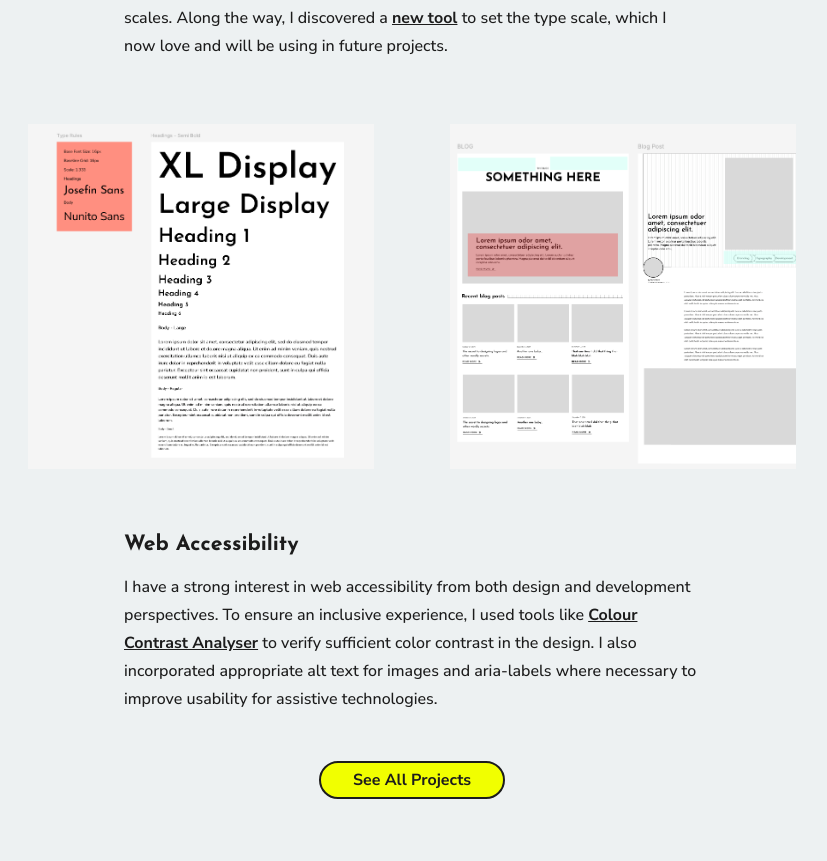
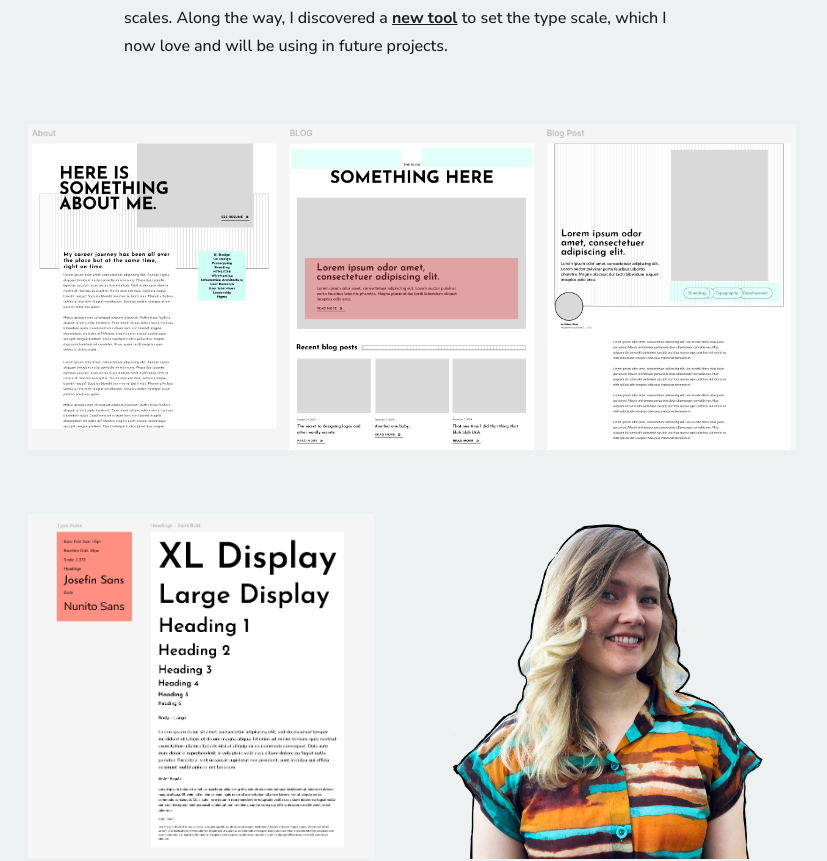
Before and after one commit to kelkuno/dev-site, a Next.js app: page /projects/portfolio-website in a window 1280 px wide. Shown: the part 1962-2823 px from the top of the page, without its empty margins (356-1183 px from the left). Built offline with nearby package versions, Linux system fonts and the light colour scheme.

Commit message:
updated images in portfolio website; updated profile bio image art

```diff
--- a/app/about/about.module.css
+++ b/app/about/about.module.css
@@ -10,7 +10,8 @@
   flex-wrap: wrap;
 }
 .profile-img {
-  max-width: 400px;
+  /* max-width: 400px; */
+  border: solid 3px var(--black);
 }
 
 /* Tablet and Smaller Desktop */
--- a/app/about/page.jsx
+++ b/app/about/page.jsx
@@ -9,7 +9,7 @@ const AboutPage = () => {
       <div className={styles["about-page-wrapper"]}>
         <div className={styles["image-container"]}>
           <Image
-            src="/images/kelsey-headshot-building.jpg"
+            src="/images/kelsey-headshot-edited.jpg"
             alt="Kelsey Kuno on top of Brooklyn Bridge."
             width={1}
             height={1}
--- a/app/projects/(project)/portfolio-website/page.jsx
+++ b/app/projects/(project)/portfolio-website/page.jsx
@@ -167,6 +167,16 @@ const PortfolioWebsite = () => {
                 to set the type scale, which I now love and will be using in
                 future projects.
               </p>
+              <div className={`${projectStyles["project-img"]} mt-4 mb-4`}>
+                <Image
+                  src="/images/portfolio-wireframes.png"
+                  alt="Kelsey Kuno portfolio wireframes"
+                  width={1258}
+                  height={534}
+                  layout="responsive"
+                  priority
+                />
+              </div>
               <div
                 className={`${projectStyles["project-row"]} ${projectStyles["two-col"]}`}
               >
@@ -181,8 +191,8 @@ const PortfolioWebsite = () => {
                 </div>
                 <div className={projectStyles["project-col"]}>
                   <Image
-                    src="/images/portfolio-wireframes-square.png"
-                    alt="Screen shots of Kelsey's portfolio wire frame pages."
+                    src="/images/kelsey-headshot-edited.jpg"
+                    alt="Kelsey Kuno profile with painted effect."
                     width={1}
                     height={1}
                     layout="responsive"
```
Also changed, not shown: public/images/kelsey-headshot-edited.jpg (added).
